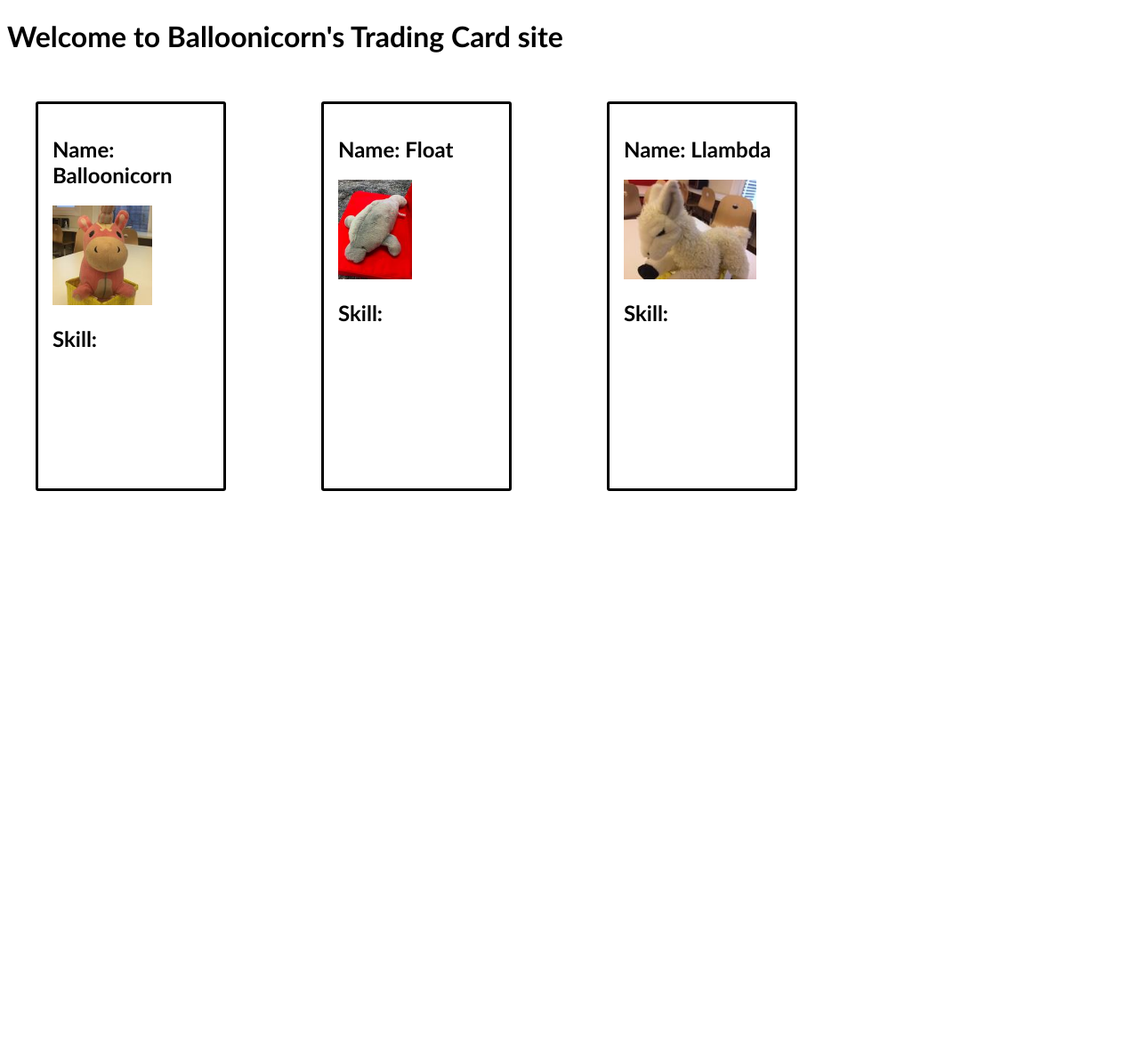
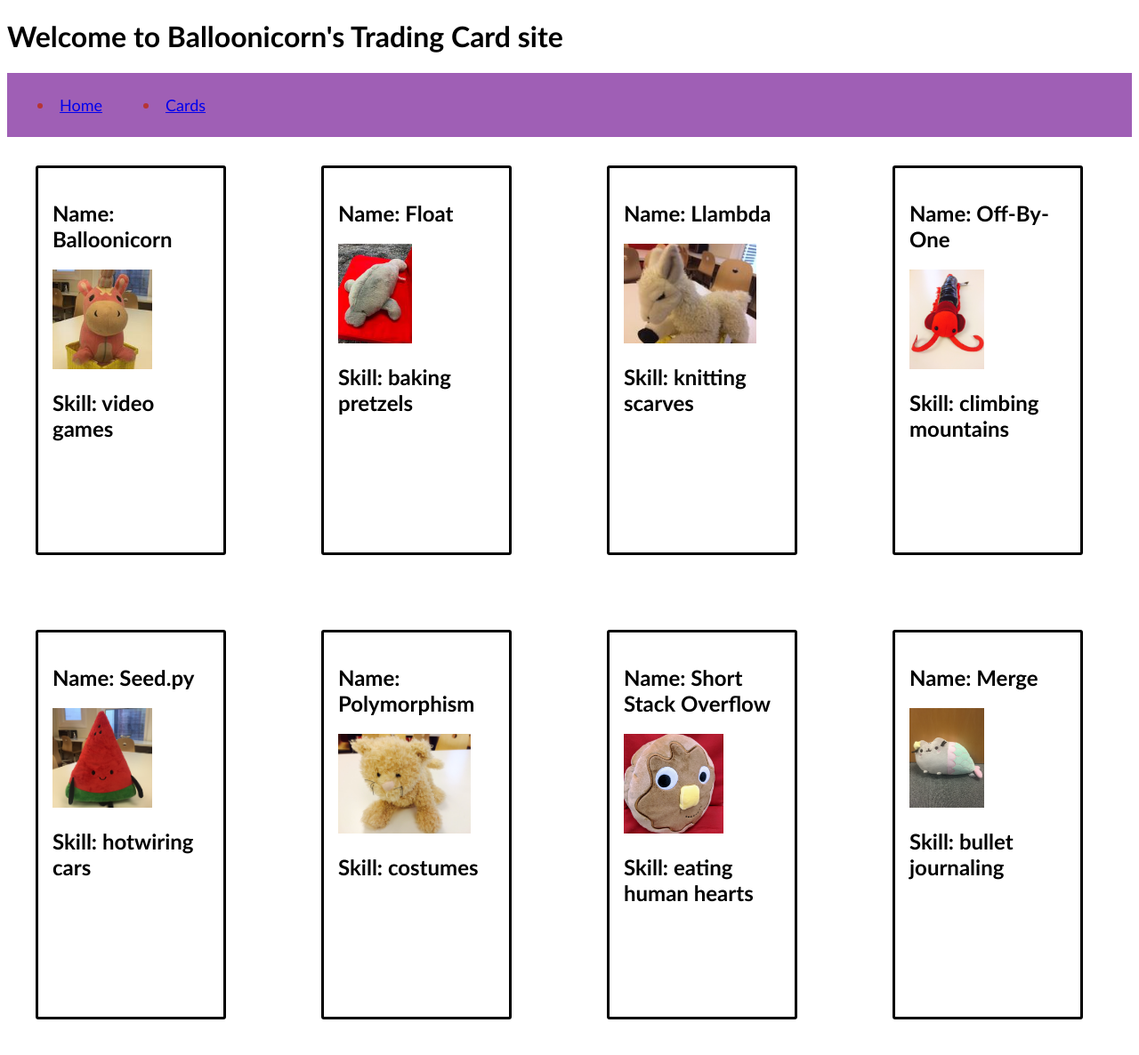
Before and after one commit to kjrosen/balloonicorn-cards, a Flask app: page /cards in a window 1280 px wide. Shown: the whole page at 89% size. Before the commit the page ends 552 px from the top, so only its background shows below. Run offline with Flask 2, Linux system fonts and the light colour scheme; some libraries are stand-ins or nearby versions.

Commit message:
Finished

```diff
--- a/static/css/site.css
+++ b/static/css/site.css
@@ -21,3 +21,60 @@ body {
 img {
   height: 7em;
 }
+
+
+.navbar {
+  display: flex;
+  align-items: center;
+  justify-content: space-between;
+  padding: 20px;
+  background-color: rgb(159, 95, 181);
+  color: rgb(182, 53, 53);
+ }
+ .nav-links a {
+  color: rgb(170, 154, 154);
+ }
+ /* LOGO */
+ .logo {
+  font-size: 32px;
+ }
+ /* NAVBAR MENU */
+ .menu {
+  display: flex;
+  gap: 1em;
+  font-size: 18px;
+ }
+ .menu li:hover {
+  background-color: #af1aa8;
+  border-radius: 5px;
+  transition: 0.3s ease;
+ }
+ .menu li {
+  padding: 5px 14px;
+ }
+ /* DROPDOWN MENU */
+ .services {
+  position: relative;
+ }
+ .dropdown {
+  background-color: rgb(1, 139, 139);
+  padding: 1em 0;
+  position: absolute; /*WITH RESPECT TO PARENT*/
+  display: none;
+  border-radius: 8px;
+  top: 35px;
+ }
+ .dropdown li + li {
+  margin-top: 10px;
+ }
+ .dropdown li {
+  padding: 0.5em 1em;
+  width: 8em;
+  text-align: center;
+ }
+ .dropdown li:hover {
+  background-color: #4c9e9e;
+ }
+ .services:hover .dropdown {
+  display: block;
+ }
--- a/static/js/tradingCard.jsx
+++ b/static/js/tradingCard.jsx
@@ -1,10 +1,54 @@
 'use strict';
+
 
 const tradingCardData = [
   {
-    name: 'Balloonicorn',
-    skill: 'video games',
-    imgUrl: '/static/img/balloonicorn.jpg',
+    name: "Balloonicorn",
+    skill: "video games",
+    imgUrl: "/static/img/balloonicorn.jpg",
+    cardId: 1,
+  },
+  {
+    name: "Float",
+    skill: "baking pretzels",
+    imgUrl: "/static/img/float.jpg",
+    cardId: 2,
+  },
+  {
+    name: "Llambda",
+    skill: "knitting scarves",
+    imgUrl: "/static/img/llambda.jpg",
+    cardId: 3,
+  },
+  {
+    name: "Off-By-One",
+    skill: "climbing mountains",
+    imgUrl: "/static/img/off-by-one.jpeg",
+    cardId: 4,
+  },
+  {
+    name: "Seed.py",
+    skill: "hotwiring cars",
+    imgUrl: "/static/img/seedpy.jpeg",
+    cardId: 5,
+  },
+  {
+    name: "Polymorphism",
+    skill: "costumes",
+    imgUrl: "/static/img/polymorphism.jpeg",
+    cardId: 6,
+  },
+  {
+    name: "Short Stack Overflow",
+    skill: "eating human hearts",
+    imgUrl: "/static/img/shortstack-overflow.jpeg",
+    cardId: 7,
+  },
+  {
+    name: "Merge",
+    skill: "bullet journaling",
+    imgUrl: "/static/img/merge.png",
+    cardId: 8,
   },
 ];
 
@@ -13,22 +57,59 @@ function TradingCard(props) {
     <div className="card">
       <h2>Name: {props.name}</h2>
       <img src={props.imgUrl} alt="profile" />
-      <h2>Skill: </h2>
+      <h2>Skill: {props.skill}</h2>
     </div>
   );
 }
 
-ReactDOM.render(
-  <TradingCard name="Balloonicorn" skill="video games" imgUrl="/static/img/balloonicorn.jpg" />,
-  document.querySelector('#balloonicorn'),
-);
+function TradingCardContainer() {
+  const tradingCards = [];
 
-ReactDOM.render(
-  <TradingCard name="Float" skill="baking pretzels" imgUrl="/static/img/float.jpg" />,
-  document.querySelector('#float'),
-);
+  for (const currentCard of tradingCardData) {
+    tradingCards.push(
+      <TradingCard
+        name={currentCard.name}
+        skill={currentCard.skill}
+        imgUrl={currentCard.imgUrl}
+      />
+    );
+  }
 
-ReactDOM.render(
-  <TradingCard name="Llambda" skill="knitting scarves" imgUrl="/static/img/llambda.jpg" />,
-  document.querySelector('#llambda'),
-);
+  return (
+    <React.Fragment>
+      {tradingCards}
+    </React.Fragment>
+  );
+}
+
+ReactDOM.render(<TradingCardContainer />, document.querySelector("#all-cards"));
+
+// define TradingCardContainer component
+
+  // loop over each data point
+  // and make a TradingCard component
+  // return all those TradingCard's we made
+
+
+// mount just ONE thing onto the page:
+// one TradingCardContainer component
+
+// for (const card of tradingCardData) {
+//   console.log(currentCard.name, currentCard.skill);
+//   ReactDOM.render(
+//     <TradingCard name={tard['name']} skill={card['skill']} imgUrl={card['imgUrl']} />,
+//     document.querySelector('#balloonicorn'),
+//   );
+// }
+
+// function TradingCardContainer() {
+//   return (
+//     <div>
+//       Success!
+//     </div>
+
+//   )
+// }
+
+// ReactDOM.render(
+//   <TradingCardContainer />, document.querySelector('#all-cards'));
--- a/templates/base.html
+++ b/templates/base.html
@@ -9,7 +9,7 @@
   <script src="https://unpkg.com/react-dom@16/umd/react-dom.development.js" crossorigin></script>
 
   <!-- Include any page-specific JavaScript using this block. -->
-  {% block js %}
+  {% block js %} <!--each page might have unique js in the head?-->
   {% endblock %}
 
   <link href="/static/css/site.css" rel="stylesheet">
@@ -17,6 +17,14 @@
 <body>
   <h1>Welcome to Balloonicorn's Trading Card site</h1>
 
+  <nav class="navbar">
+    <div class="menu">
+    <li><a href="/">Home</a></li>
+    <li><a href="/cards">Cards</a></li>
+    </div>
+    </ul>
+  </nav>
+
   <!-- Include the page's content with this block. -->
   {% block body %}
   {% endblock %}
--- a/templates/cards.html
+++ b/templates/cards.html
@@ -8,8 +8,9 @@
 
 
 {% block body %}
-<div class="grid">
+<div id="all-cards" class="grid">
   <!-- Mount Balloonicorn's card on to this element. -->
+
   <div id="balloonicorn"></div>
 
   <!-- Mount Float's card on to this element. -->
@@ -17,6 +18,13 @@
 
   <!-- Mount Llambda's card on to this element. -->
   <div id="llambda"></div>
+
+  <!-- Mount Merge's card on to this element. -->
+  <div id="merge"></div>
+
+  <!-- Mount Seedpy's card on to this element. -->
+  <div id="seedpy"></div>
+
 </div>
 
 {% endblock %}
```
Also changed, not shown: static/js/homepage.jsx (+7 -1 lines).
